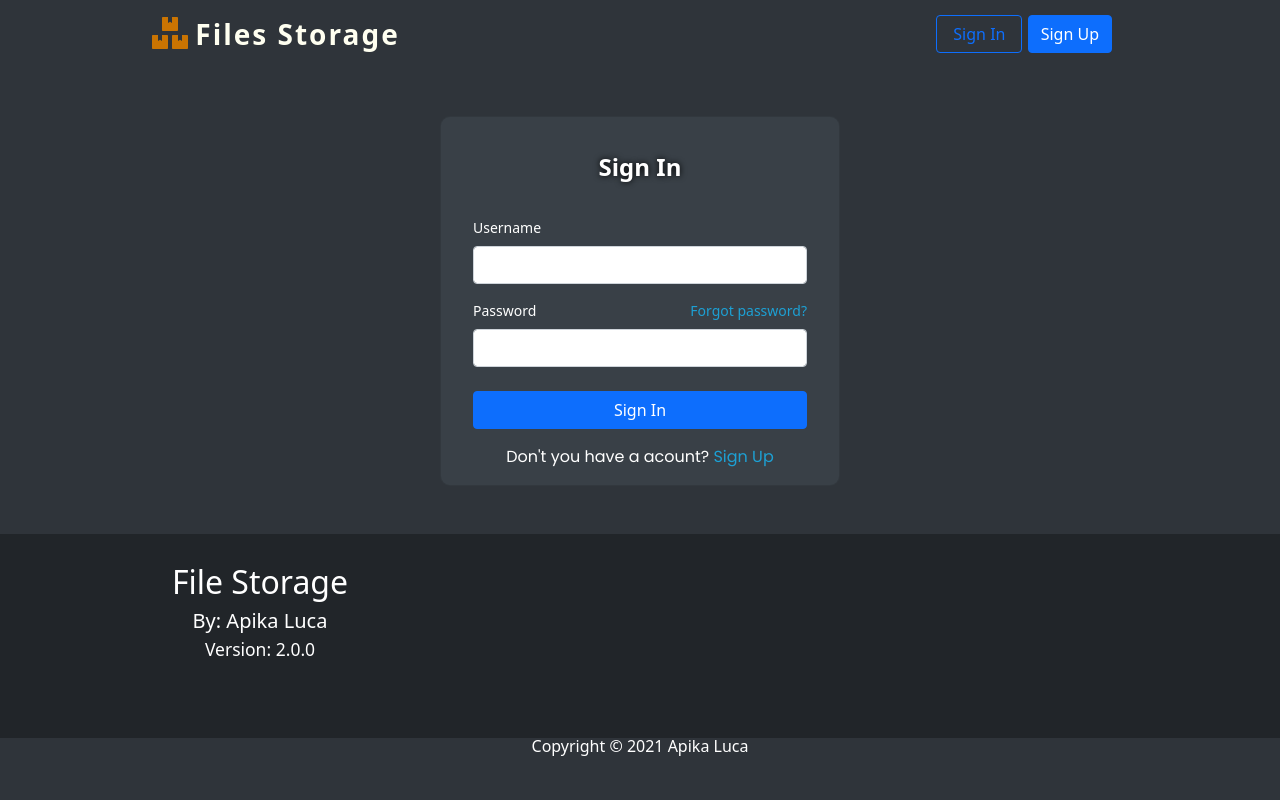
After one commit to Brayan-724/FileStorage, a Node server app: page /signin in a window 1280 px wide. The commit adds this page. Run offline with Node 20, Linux system fonts and the light colour scheme; some libraries are stand-ins or nearby versions.

Commit message:
AutoCommited

```diff
--- a/src/Routes.js
+++ b/src/Routes.js
@@ -8,6 +8,9 @@ const rts = [
     require('./routes/download'),
     require('./routes/tmp.js'),
     require('./routes/tests.js'),
+
+    require("./routes/join"),
+    require("./routes/signin"),
 
     require('./routes/profile')
 ]
--- a/src/app.js
+++ b/src/app.js
@@ -32,16 +32,6 @@ const db = require('./helpers/mongo')(process.env.DB_URL);
 
 // Import routes
 let Routes = require('./Routes')(app, auth, adminAuth);
-
-// Add Routes
-// app.use('/', Routes.indexR);
-// app.use('/fl', Routes.filesR);
-// app.use('/u', Routes.uploadR);
-// app.use('/f', Routes.viewFileR);
-// app.use('/r', Routes.removeR);
-// app.use('/d', Routes.downloadR);
-// app.use('/tmp', Routes.tmpR);
-// app.use('/test', Routes.testsR);
 
 // catch 404 and forward to error handler
 app.use(function(req, res, next) {
@@ -98,7 +88,7 @@ function adminAuth(req, res, next) {
 			return false;
 		}
 	} else {
-		throw new Error("Something  in auth")
+		throw new Error("Something in auth");
 	}
 }
 
@@ -109,7 +99,7 @@ function adminAuth(req, res, next) {
  */
 function aAuth(req, res) {
 	if(isLogged(req, res)) return true;
-	res.redirect("/signup");
+	res.redirect("/join");
 	return false;
 }
 
--- a/src/partials/footer.ejs
+++ b/src/partials/footer.ejs
@@ -13,12 +13,7 @@
 
             <div class="col-8 pt-5">
                 <div class="row justify-content-end me-0">
-                    <ul class="col-3">
-                        <li class="fs-4"> <a href="/" class="link-dark"> Sign Up </a></li>
-                    </ul>
-                    <ul class="col-3">
-                        <li class="fs-4"> <a href="/" class="link-dark"> Sign In </a></li>
-                    </ul>
+
                 </div>
             </div>
         </div>
--- a/src/partials/header.ejs
+++ b/src/partials/header.ejs
@@ -8,6 +8,10 @@
 <link href="https://cdn.jsdelivr.net/npm/bootstrap@5.0.0-beta2/dist/css/bootstrap.min.css" rel="stylesheet" integrity="sha384-BmbxuPwQa2lc/FVzBcNJ7UAyJxM6wuqIj61tLrc4wSX0szH/Ev+nYRRuWlolflfl" crossorigin="anonymous">
 <link rel="stylesheet" href="https://cdn.jsdelivr.net/npm/bootstrap-icons@1.3.0/font/bootstrap-icons.css">
 <script src="https://cdn.jsdelivr.net/npm/bootstrap@5.0.0-beta2/dist/js/bootstrap.bundle.min.js" integrity="sha384-b5kHyXgcpbZJO/tY9Ul7kGkf1S0CWuKcCD38l8YkeH8z8QjE0GmW1gYU5S9FOnJ0" crossorigin="anonymous"></script>
+
+<!-- Fonts -->
+<link rel="preconnect" href="https://fonts.gstatic.com">
+<link href="https://fonts.googleapis.com/css2?family=Poppins&display=swap" rel="stylesheet">
 
 <!-- My CSS -->
 <link rel="stylesheet" href="/css/style.css">
@@ -28,7 +32,7 @@
     }
 })();
 
-setTimeout(() => {
+window.onload = () => {
     document.body.classList.add("showed");
     [...document.querySelectorAll("a")].forEach(elm => {
         if(!elm.href.match(/#.*/)) {
@@ -38,7 +42,7 @@ setTimeout(() => {
             })
         }
     });
-}, 500);
+}
 
 </script>
 
--- a/src/partials/nav.ejs
+++ b/src/partials/nav.ejs
@@ -7,8 +7,8 @@
             </a>
 
             <div class="navbar-brand">
-                <a href="/" class="ps-3 pe-3 btn btn-outline-primary"> Log In </a>
-                <a href="/" class="btn btn-primary"> Sign In </a>
+                <a href="/signin" class="ps-3 pe-3 btn btn-outline-primary"> Sign In </a>
+                <a href="/join" class="btn btn-primary"> Sign Up </a>
             </div>
         </div>
     </nav>
--- a/src/public/css/style.css
+++ b/src/public/css/style.css
@@ -1,7 +1,9 @@
 :root {
 	--bg-dark-0: #24292e;
-	--bg-dark-1: #2f343a;
-	--bg-dark-2: #8b8b8b;
+	--bg-dark-1: #24292e;
+	--bg-dark-2: #2f343a;
+	--bg-dark-3: #394047;
+	--bg-dark-4: #8b8b8b;
 }
 
 /* Normalize */
@@ -18,7 +20,7 @@ a {
 
 /*  */
 body  {
-	background-color: var(--bg-dark-1);
+	background-color: var(--bg-dark-2);
 	opacity: 0;
 	transition: opacity 1s;
 }
@@ -40,7 +42,7 @@ body.showed {
 	max-width: 1000px !important;
 	margin: auto;
 
-	background-color: #2f343a;
+	background-color: var(--bg-dark-2);
 
 	margin-bottom: 0px;
 }
@@ -73,6 +75,65 @@ div.footer a.link-dark {
 	text-decoration: none;
 }
 
+/* Card */
+.card {
+	background-color: var(--bg-dark-3);
+	border-radius: 10px;
+	display: flex;
+	justify-content: center;
+	padding: 1rem;
+}
+
+.card__header {
+	padding: 1rem;
+	justify-content: center;
+	display: flex;
+	font-size: 24px;
+	font-weight: bold;
+	text-shadow: 0px 0px 6px #000;
+}
+
+.card__body {
+	padding: 1rem;
+}
+
+.card__footer {
+	display: flex;
+	justify-content: center;
+	/* padding: 0px 0px 1rem 0px; */
+	font-family: 'Poppins', sans-serif;
+}
+
+/* Form */
+form {
+	text-align: center;
+}
+
+form label {
+	font-size: 14px;
+	display: flex;
+	justify-content: space-between;
+}
+
+form > .inputs > div {
+	margin-bottom: 1rem;
+}
+
+/* Extras */
+.center {
+	justify-content: center;
+	display: flex;
+}
+
+.container {
+	color: white;
+}
+
+.w-200 {
+	width: 400px;
+}
+
+/* Responsive */
 @media screen and (max-width: 750px) {
 	.header {
 		background-color: #24292e;
--- /dev/null
+++ b/src/routes/signin.js
@@ -0,0 +1,15 @@
+module.exports = require("../helpers/Routes/exports")("/signin", (router, Auth, AdminAuth) => {
+	router.get("/", (req, res) => {
+		res.render("signin")
+	});
+
+	router.post("/", (req, res) => {
+		const userInfo = {
+			name: req.body.user,
+			password: req.body.password
+		};
+		let land = req.query.land;
+		land = land.replace("{user}", userInfo.name);
+		res.redirect(land);
+	})
+})
--- a/src/views/error.ejs
+++ b/src/views/error.ejs
@@ -9,14 +9,16 @@
             }
         </style>
     </head>
-    <body>
+    <body class="text-light">
         <%- include('../partials/nav', {active: ''}) -%>
+        <div class="container mt-4 mb-4">
             <h1><%= message %>: <%= error.status %></h1>
             <p>
                 <span>Stack:</span>
                 <pre><%= error.stack %></pre>
             </p>
             <a href="/" class="btn btn-primary">Go to Menu</a>
+        </div>
         <%- include('../partials/footer') -%>
     </body>
 </html>
--- a/src/views/profile/newProyect.ejs
+++ b/src/views/profile/newProyect.ejs
@@ -8,7 +8,8 @@
 	<%- include("../../partials/nav") %>
 
 	<div class="container">
-		<div class="form">
+		<div class="center">
+			<div class="form w-75">
 				<form class="row g-3 needs-validation" novalidate action="n" method="post" enctype="multipart/form-data">
 					<div class="col">
 						<label for="proyectName" class="form-label"> Proyect Name </label>
@@ -30,6 +31,7 @@
 				</form>
 			</div>
 		</div>
+	</div>
 
 	<%- include("../../partials/footer") %>
 	<%- include("../../partials/formValidationScript") %>
--- /dev/null
+++ b/src/views/signin.ejs
@@ -0,0 +1,54 @@
+<!DOCTYPE html>
+<html lang="en">
+<head>
+	<%- include("../partials/header") %>
+	<title>Sign In - File Storage</title>
+</head>
+<body>
+	<%- include("../partials/nav") %>
+
+	<div class="container mt-5 mb-5">
+		<div class="center">
+			<div class="card w-200">
+				<div class="card__header">
+					Sign In
+				</div>
+				<div class="card__body">
+					<form class="needs-validation" novalidate action="/signin?land=https://file-storage-0.herokuapp.com/p/{user}" method="post">
+						<div class="inputs mb-4">
+							<div>
+								<label for="user" class="form-label">Username</label>
+								<input type="username" required name="user" id="user" class="form-control">
+								<div class="invalid-feedback">
+									Write something
+								</div>
+							</div>
+
+							<div>
+								<label for="password" class="form-label">
+									<span>Password</span>
+									<a href="#"> Forgot password?</a>
+								</label>
+								<input type="password" required name="password" id="password" class="form-control">
+								<div class="invalid-feedback">
+									Write something
+								</div>
+							</div>
+						</div>
+
+						<div class="buttons">
+							<button type="submit" class="btn btn-primary w-100">Sign In</button>
+						</div>
+					</form>
+				</div>
+				<div class="card__footer">
+					<span> Don't you have a acount? <a href="#">Sign Up</a> </span>
+				</div>
+			</div>
+		</div>
+	</div>
+
+	<%- include("../partials/footer") %>
+	<%- include("../partials/formValidationScript") %>
+</body>
+</html>
```
Also changed, not shown: src/routes/join.js (added, +16 -0 lines), src/views/join.ejs (added, +51 -0 lines), src/views/profile/index.ejs (+7 -1 lines), src/bin/www. Lines whose indentation alone changed are shown as unchanged.
